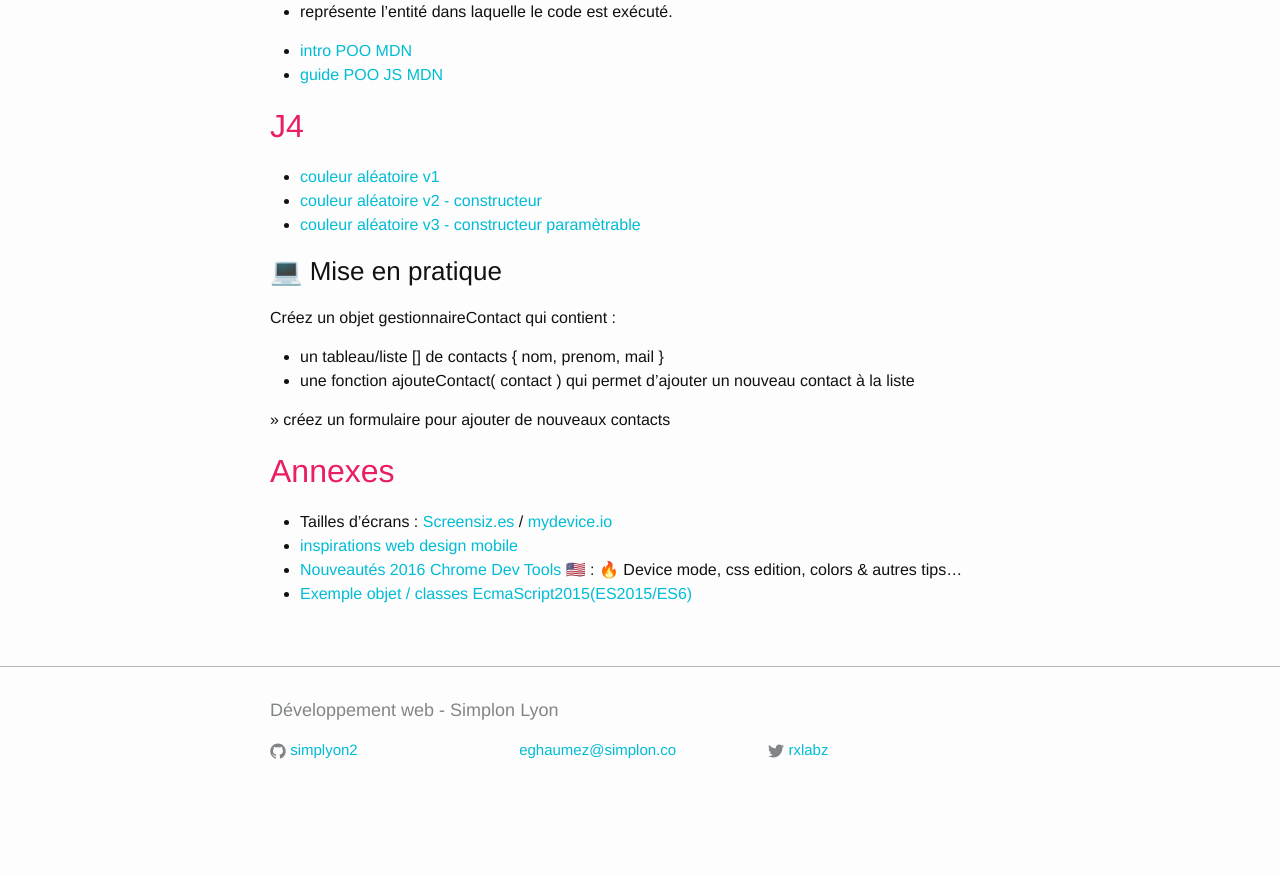
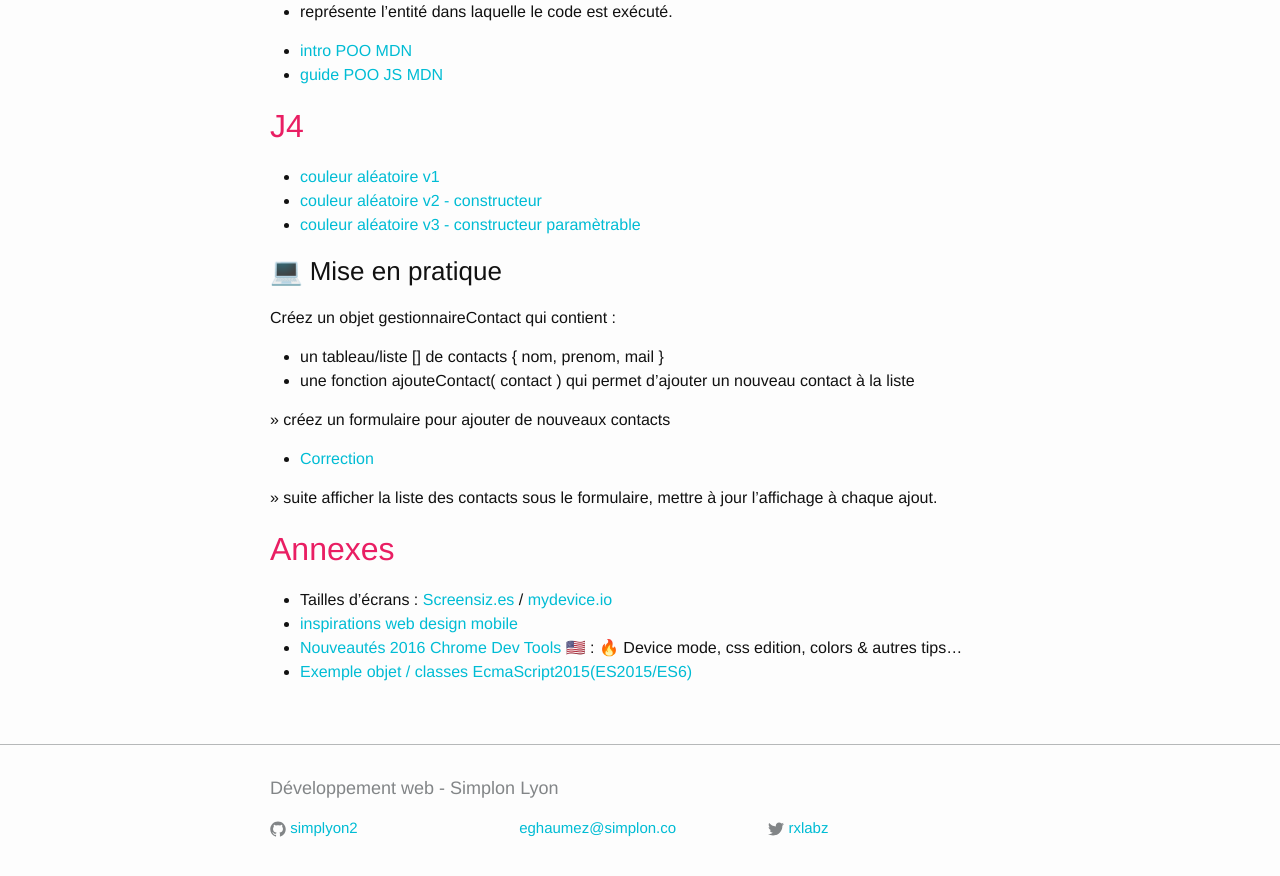
Before and after one commit to cappert/support, a Jekyll site: the page built from _posts/2016-08-29-semaine9.md, in a window 1280 px wide and 900 px high, scrolled down 4246 px. Shown: the top 876 px of the window. Built offline with Jekyll 4.4.1, drawn with Linux system fonts in a browser that asks for light colours; emoji names are drawn with the system emoji font; before the commit the page ends 5068 px from its top, so only the background shows below that.

Commit message:
S9 J4 exercice

```diff
--- a/_posts/2016-08-29-semaine9.md
+++ b/_posts/2016-08-29-semaine9.md
@@ -188,6 +188,10 @@ Créez un objet gestionnaireContact qui contient :
 
 » créez un formulaire pour ajouter de nouveaux contacts
 
+- [Correction](http://jsbin.com/yamohot/1/edit?js,output)
+
+» suite afficher la liste des contacts sous le formulaire, mettre à jour l'affichage à chaque ajout.
+
 ## Annexes
 
 - Tailles d'écrans : [Screensiz.es](http://screensiz.es/phone) / [mydevice.io](http://mydevice.io/devices/)
```
